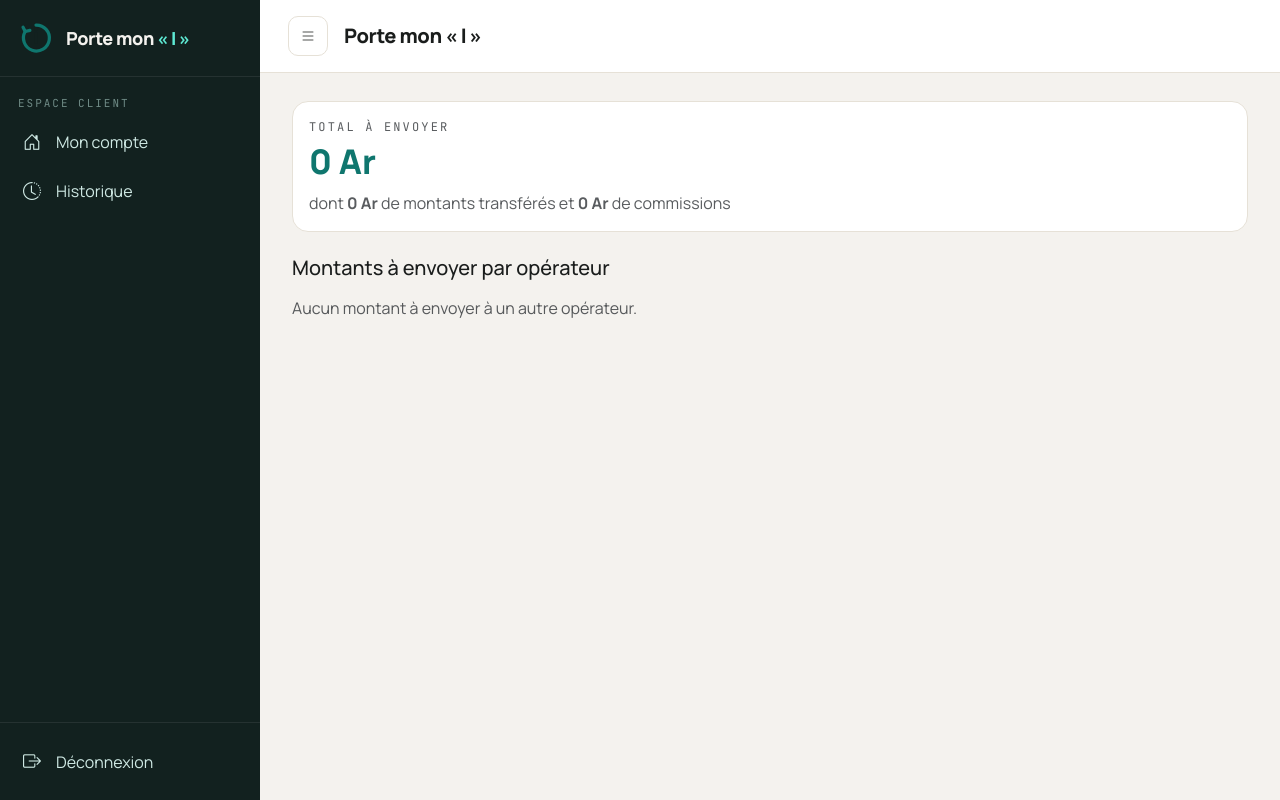
After one commit to YvNathan/projet-final-s4-info, a CodeIgniter 4 app: the page made by app/Views/operateur/report.php in a window 1280 px wide. The commit adds this page. Run offline with PHP 8.4 and a stand-in for CodeIgniter, Linux system fonts and the light colour scheme; the template is opened without the code that fills it, so the values that code supplies are empty; some libraries are stand-ins or nearby versions.

Commit message:
[feat] ReportController pour afficher les montants à envoyer et branchement sur une nouvelle view

```diff
--- a/app/Config/Routes.php
+++ b/app/Config/Routes.php
@@ -35,3 +35,5 @@ $routes->get('operateur/operateurs', 'OperateurController::index');
 $routes->post('operateur/operateurs', 'OperateurController::store');
 $routes->post('operateur/operateurs/(:num)/update', 'OperateurController::update/$1');
 $routes->post('operateur/operateurs/(:num)/delete', 'OperateurController::delete/$1');
+
+$routes->get('operateur/report', 'ReportController::index');
--- a/app/Views/layout/app.php
+++ b/app/Views/layout/app.php
@@ -65,6 +65,11 @@
                             <i class="bi bi-diagram-3"></i><span>Opérateurs</span>
                         </a>
                     </li>
+                    <li>
+                        <a class="app-nav__link <?= $current === 'operateur/report' ? 'active' : '' ?>" href="<?= base_url('operateur/report') ?>">
+                            <i class="bi bi-send"></i><span>Montants à envoyer</span>
+                        </a>
+                    </li>
                 </ul>
             <?php endif; ?>
 
--- /dev/null
+++ b/app/Views/operateur/report.php
@@ -0,0 +1,43 @@
+<?php
+$montants = $montants ?? [];
+$totalMontant = array_sum(array_column($montants, 'montant_transfere'));
+$totalCommission = array_sum(array_column($montants, 'commission'));
+$totalGeneral = $totalMontant + $totalCommission;
+?>
+<?= $this->extend('layout/app') ?>
+
+<?= $this->section('contenu') ?>
+
+<div class="card mb-4">
+    <div class="card-body">
+        <div class="font-mono text-uppercase text-muted" style="font-size:12px; letter-spacing:.18em;">Total à envoyer</div>
+        <p class="mb-1" style="font-size:34px; font-weight:800; color:var(--pmi-teal);"><?= number_format($totalGeneral, 0, ',', ' ') ?> Ar</p>
+        <p class="text-muted mb-0">dont <strong><?= number_format($totalMontant, 0, ',', ' ') ?> Ar</strong> de montants transférés et <strong><?= number_format($totalCommission, 0, ',', ' ') ?> Ar</strong> de commissions</p>
+    </div>
+</div>
+
+<div class="mb-4">
+    <h5 class="mb-3">Montants à envoyer par opérateur</h5>
+    <?php if (empty($montants)) : ?>
+        <p class="text-muted mb-0">Aucun montant à envoyer à un autre opérateur.</p>
+    <?php else : ?>
+        <div class="row g-3">
+            <?php foreach ($montants as $montant) : ?>
+                <div class="col-12 col-md-6 col-lg-4">
+                    <div class="card h-100">
+                        <div class="card-body">
+                            <div class="font-mono text-uppercase text-muted" style="font-size:11px; letter-spacing:.14em;"><?= esc($montant['nom']) ?></div>
+                            <p class="mb-2 mt-1" style="font-size:26px; font-weight:800; color:var(--pmi-teal);"><?= number_format($montant['total'], 0, ',', ' ') ?> Ar</p>
+                            <ul class="list-unstyled small text-muted mb-0">
+                                <li>Montant transféré : <?= number_format($montant['montant_transfere'], 0, ',', ' ') ?> Ar</li>
+                                <li>Commission : <?= number_format($montant['commission'], 0, ',', ' ') ?> Ar</li>
+                            </ul>
+                        </div>
+                    </div>
+                </div>
+            <?php endforeach; ?>
+        </div>
+    <?php endif; ?>
+</div>
+
+<?= $this->endSection() ?>
--- a/app/Views/operateur/situation.php
+++ b/app/Views/operateur/situation.php
@@ -31,15 +31,14 @@ $gainAutresOperateurs = array_sum(array_column($gains['autres_operateurs'], 'gai
 
 <div class="card mb-4">
     <div class="card-body">
-        <div class="font-mono text-uppercase text-muted" style="font-size:12px; letter-spacing:.18em;">Gain total</div>
+        <div class="font-mono text-uppercase text-muted" style="font-size:12px; letter-spacing:.18em;">Frais perçus totaux</div>
         <p class="mb-1" style="font-size:34px; font-weight:800; color:var(--pmi-teal);"><?= number_format($gains['total'], 0, ',', ' ') ?> Ar</p>
-        <p class="text-muted mb-0">Somme des frais perçus, tous opérateurs confondus.</p>
         <p class="text-muted mb-0 mt-1">dont <strong><?= number_format($gainAutresOperateurs, 0, ',', ' ') ?> Ar</strong> sur autres opérateurs</p>
     </div>
 </div>
 
 <div class="mb-4">
-    <h5 class="mb-3">Gains par opérateur</h5>
+    <h5 class="mb-3">Ventilation par opérateur</h5>
     <div class="row g-3">
         <div class="col-6 col-md-4 col-lg-3">
             <div class="card h-100">
```
Also changed, not shown: app/Controllers/ReportController.php (added, +19 -0 lines), tache.md (+1 -0 lines).
